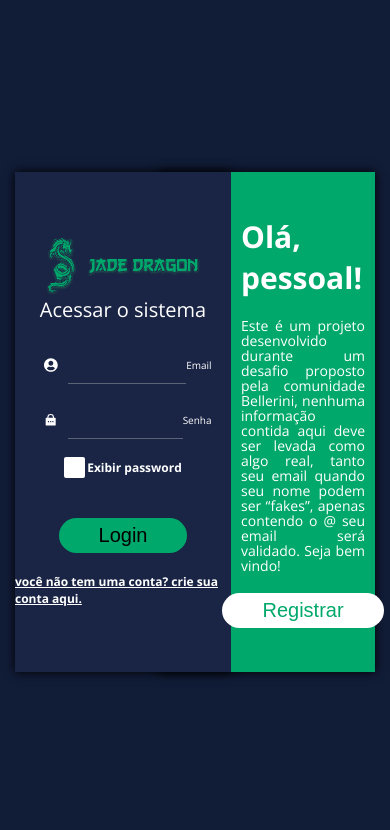
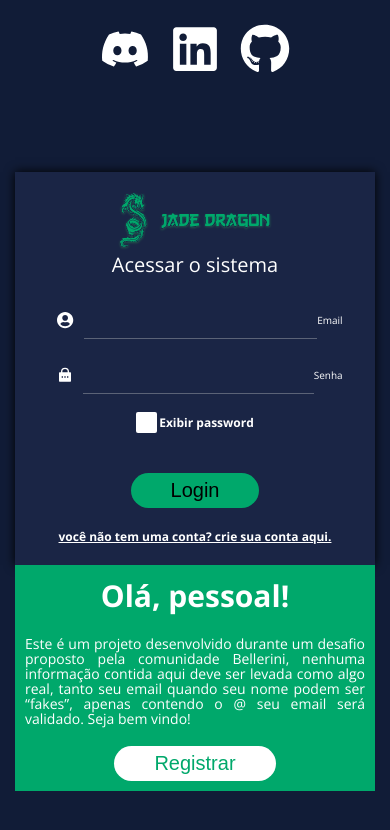
Before and after one commit to GuiLeoni14/Users_ReactJs, a React (Vite) app: page /login in a window 390 px wide. Shown: the top 830 px of the page. Built offline with nearby package versions, Linux system fonts and the light colour scheme.

Commit message:
login responsivo

```diff
--- a/src/App.jsx
+++ b/src/App.jsx
@@ -6,12 +6,15 @@ import { handleLogin } from './context/AuthContext/actions';
 import AOS from 'aos';
 import 'aos/dist/aos.css';
 import PersonProvider from './context/PersonContext';
+import NavBar from './layout/NavBar';
+import Footer from './layout/Footer';
 
 function App() {
     AOS.init();
     return (
         <AuthProvider>
             <PersonProvider>
+                <NavBar />
                 <Router>
                     <MyRoutes />
                 </Router>
--- /dev/null
+++ b/src/layout/Footer/index.jsx
@@ -0,0 +1,24 @@
+import { FaDiscord, FaGithub, FaLinkedin } from 'react-icons/fa';
+import Container from '../Container';
+export default function Footer() {
+    return (
+        <Footer>
+            <Container>
+                <a href="https://www.linkedin.com/in/guileoni14/" target="_blank" rel="noopener noreferrer">
+                    <h4>Desenvolvido por Guilherme dos Reis Leoni</h4>
+                </a>
+                <div className="contact">
+                    <a href="https://discord.gg/ballerini" target="_blank" rel="noopener noreferrer">
+                        <FaDiscord />
+                    </a>
+                    <a href="https://www.linkedin.com/in/guileoni14/" target="_blank" rel="noopener noreferrer">
+                        <FaLinkedin />
+                    </a>
+                    <a href="https://github.com/GuiLeoni14" target="_blank" rel="noopener noreferrer">
+                        <FaGithub />
+                    </a>
+                </div>
+            </Container>
+        </Footer>
+    );
+}
--- /dev/null
+++ b/src/layout/Footer/styles.scss
@@ -0,0 +1,27 @@
+footer{
+    width: 100%;
+    height: 10rem;
+    position: absolute;
+    bottom: 0;
+    right: 0;
+    display: flex;
+    align-items: center;
+    justify-content: center;
+    .container{
+        .contact{
+            width: 100%;
+            display: flex;
+            align-items: center;
+            justify-content: center;
+            a{
+                svg{
+                    width: 5rem;
+                    height: 5rem;
+                }
+                &:not(:first-child){
+                    margin-left: 2rem;
+                }
+            }
+        }
+    }
+}
--- /dev/null
+++ b/src/layout/NavBar/index.jsx
@@ -0,0 +1,22 @@
+import { FaDiscord, FaGithub, FaLinkedin } from 'react-icons/fa';
+import Container from '../Container';
+import './styles.scss';
+export default function NavBar() {
+    return (
+        <header>
+            <Container>
+                <div className="contact">
+                    <a href="https://discord.gg/ballerini" target="_blank" rel="noopener noreferrer">
+                        <FaDiscord />
+                    </a>
+                    <a href="https://www.linkedin.com/in/guileoni14/" target="_blank" rel="noopener noreferrer">
+                        <FaLinkedin />
+                    </a>
+                    <a href="https://github.com/GuiLeoni14" target="_blank" rel="noopener noreferrer">
+                        <FaGithub />
+                    </a>
+                </div>
+            </Container>
+        </header>
+    );
+}
--- /dev/null
+++ b/src/layout/NavBar/styles.scss
@@ -0,0 +1,27 @@
+header{
+    width: 100%;
+    height: 10rem;
+    position: absolute;
+    top: 0;
+    right: 0;
+    display: flex;
+    align-items: center;
+    justify-content: center;
+    .container{
+        .contact{
+            width: 100%;
+            display: flex;
+            align-items: center;
+            justify-content: center;
+            a{
+                svg{
+                    width: 5rem;
+                    height: 5rem;
+                }
+                &:not(:first-child){
+                    margin-left: 2rem;
+                }
+            }
+        }
+    }
+}
--- a/src/pages/Login/Form/styles.scss
+++ b/src/pages/Login/Form/styles.scss
@@ -16,10 +16,12 @@
     }
     .signin{
         pointer-events: none;
+        display: none;
         z-index: 0;
     }
     .login{
         pointer-events: all;
+        display: flex;
         z-index: 1;
     }
     .primary{
@@ -58,7 +60,7 @@
         align-items: center;
         justify-content: center;
         flex-direction: column;
-        padding: 0rem 1rem;
+        padding: 1rem;
         background-color: $green-600;
         h2{
             font-size: 3rem;
@@ -72,15 +74,25 @@
         button{
         }
     }
+    @media (max-width: 600px) {
+        .signin, .login{
+            flex-direction: column;
+        }
+        .second, .primary{
+            width: 100%;
+        }
+    }
 }
 
 .open-signin-js{
     .signin{
         pointer-events: all;
+        display: flex;
         z-index: 1;
     }
     .login{
         pointer-events: none;
+        display: none;
         z-index: 0;
     }
 }
```
